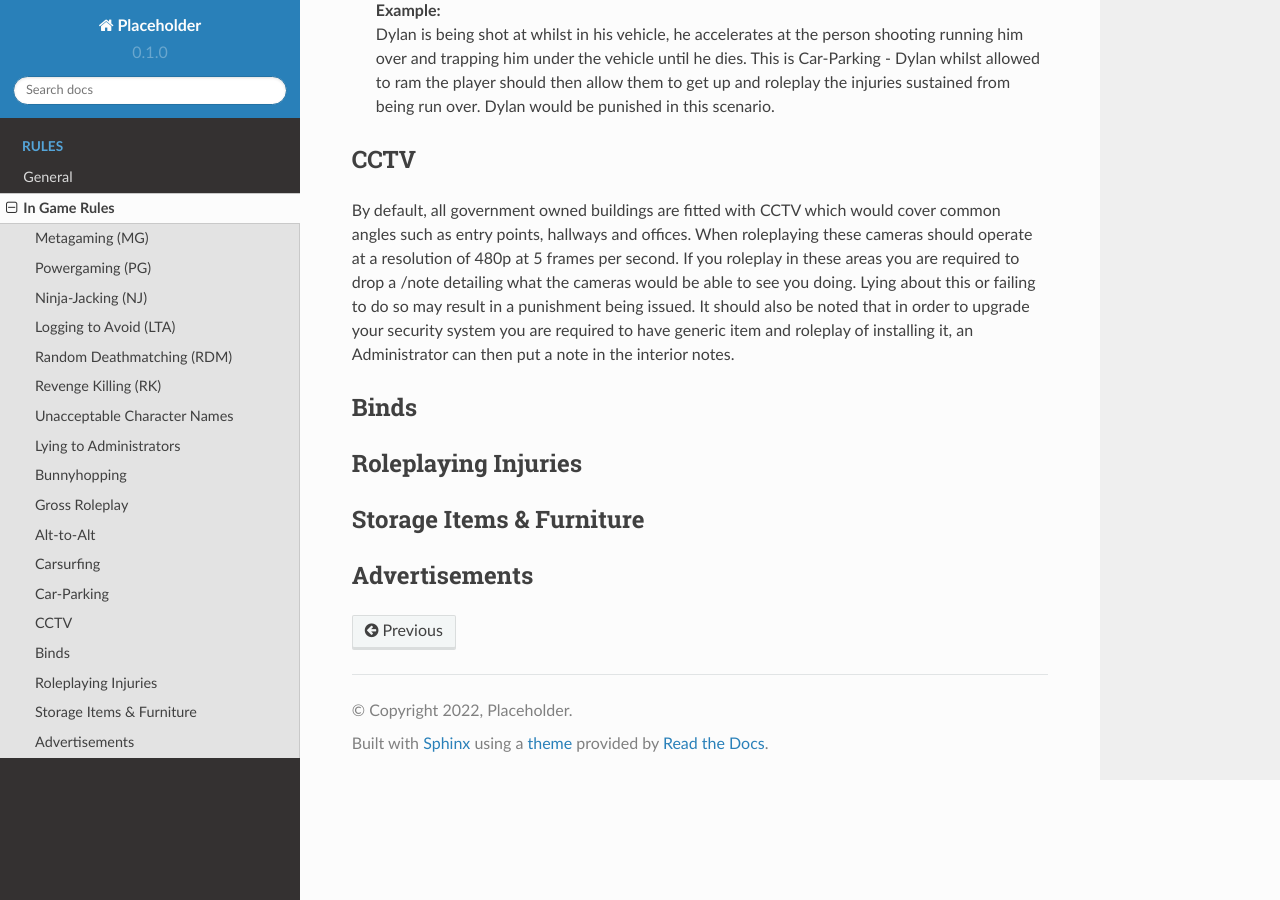
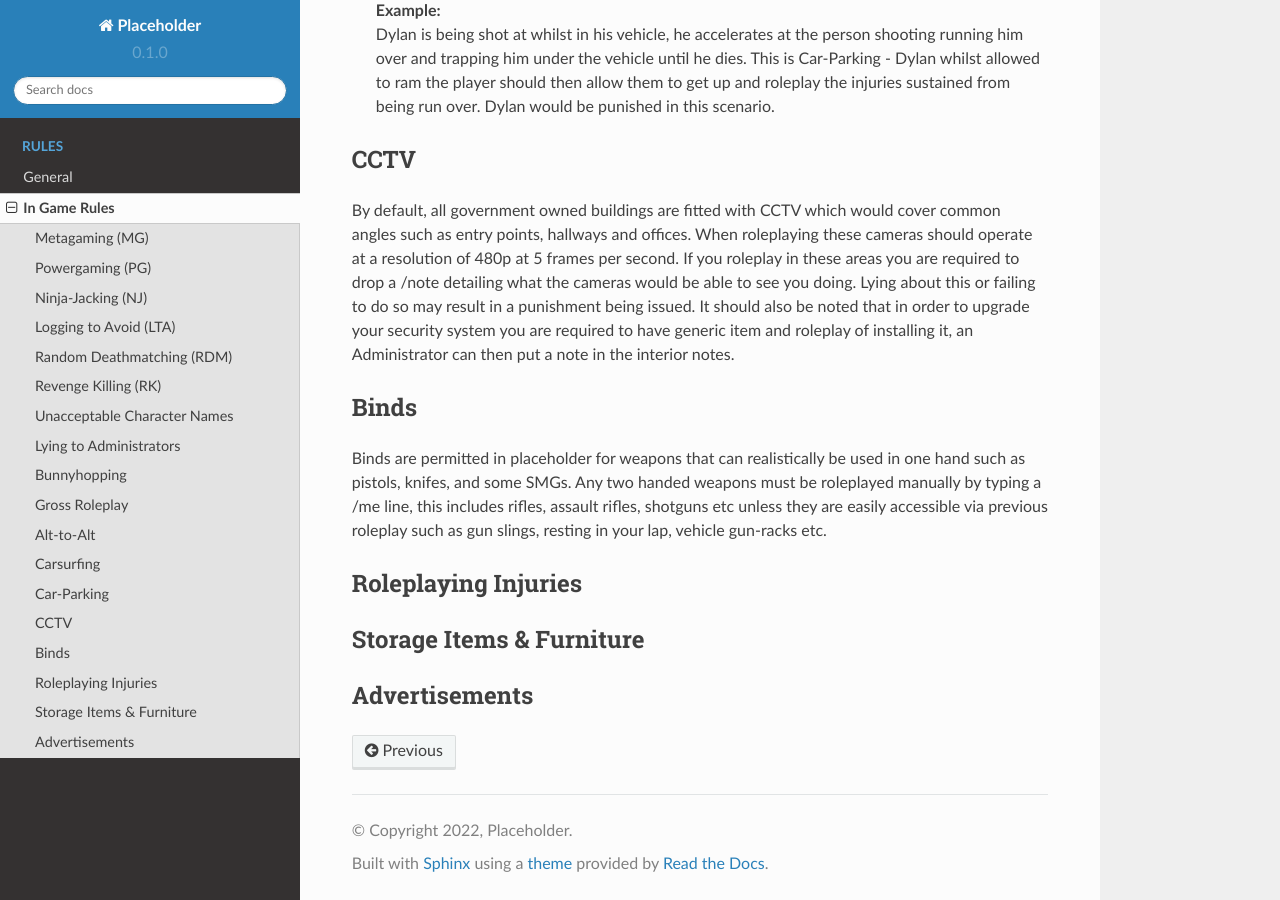
Before and after one commit to Illeeminati/doc, a Sphinx documentation site: the page built from docs/source/rules/ig_rules.rst, in a window 1280 px wide and 900 px high, scrolled down 6112 px. Built offline with Sphinx 7.4.7 and the Read the Docs theme 2.0.0, drawn with Linux system fonts in a browser that asks for light colours.

Commit message:
Update ig_rules.rst

```diff
--- a/docs/source/rules/ig_rules.rst
+++ b/docs/source/rules/ig_rules.rst
@@ -152,6 +152,7 @@ By default, all government owned buildings are fitted with CCTV which would cove
 *****
 Binds
 *****
+Binds are permitted in placeholder for weapons that can realistically be used in one hand such as pistols, knifes, and some SMGs. Any two handed weapons must be roleplayed manually by typing a /me line, this includes rifles, assault rifles, shotguns etc unless they are easily accessible via previous roleplay such as gun slings, resting in your lap, vehicle gun-racks etc.
 
 ********************
 Roleplaying Injuries
```
